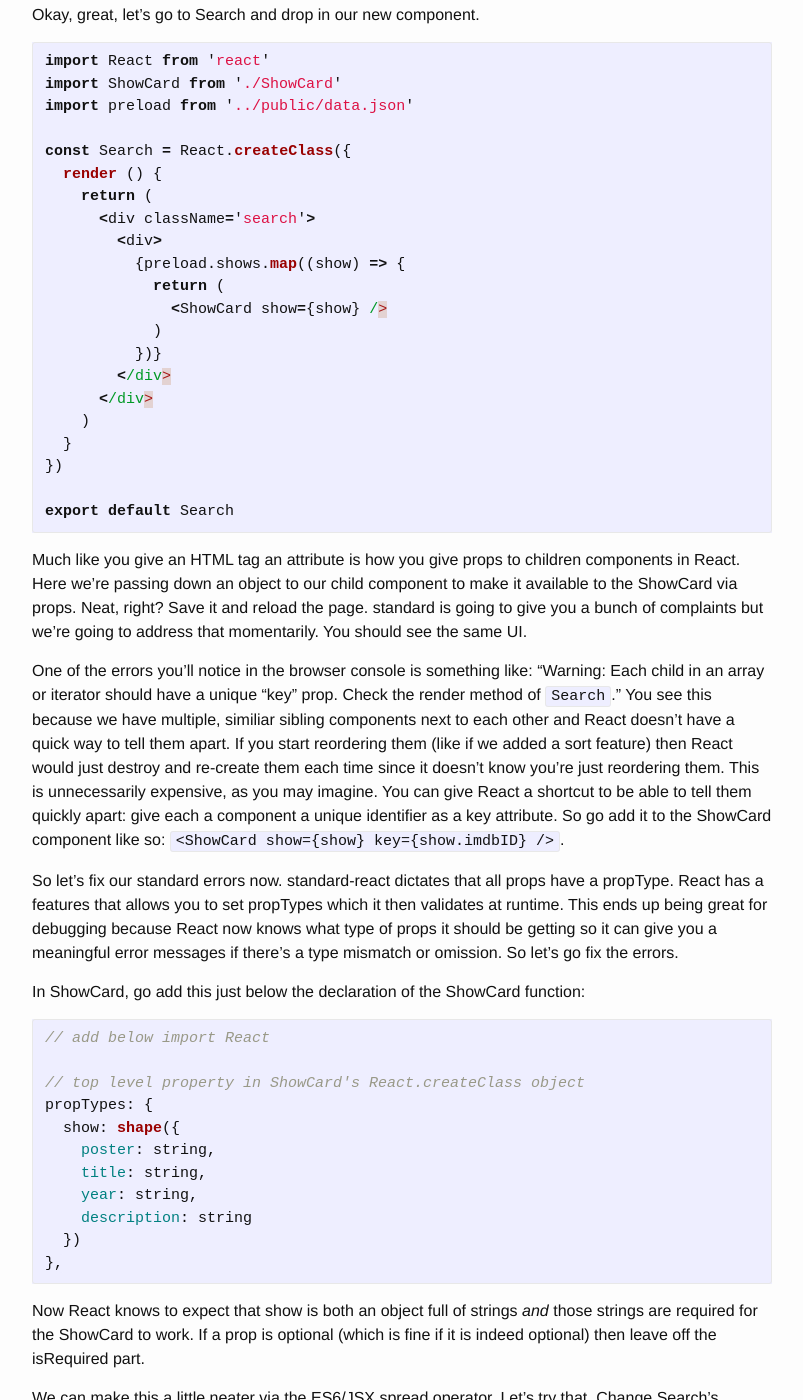
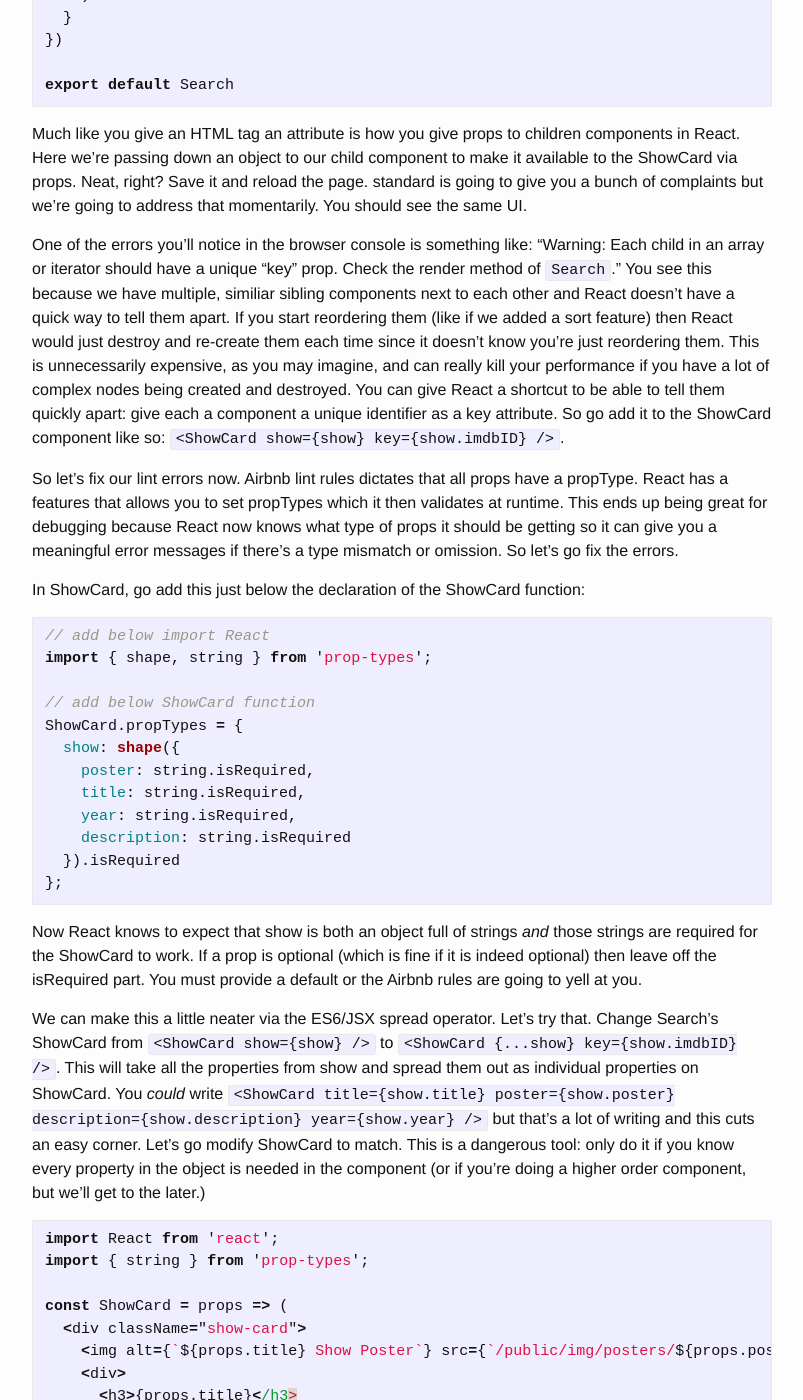
Before and after one commit to btholt/complete-intro-to-react, a Jekyll site: the page built from _posts/2016-01-09-react-props.markdown, in a window 1280 px wide and 1400 px high, scrolled down 3341 px. Shown: the whole window, without its empty margins (238-1041 px from the left). Built offline with Jekyll 4.4.1, drawn with Linux system fonts in a browser that asks for light colours; our own code applies the rules of GitHub Pages for plain Markdown files; some of the changed text lies outside the part shown.

````diff
--- a/_posts/2016-01-09-react-props.markdown
+++ b/_posts/2016-01-09-react-props.markdown
@@ -2,33 +2,24 @@
 title: "React: Props"
 ---
 
-Let's start making our search page. We're going to start with some dummy data and work our way from there. Again, follow the same HTML structure and CSS naming as me and you'll get all the styling for free. Feel free to take a glance at public/data.json to see what's there. As you may have guessed, it's a bunch of Netflix shows. This whole workshop is actually just an elaborate advertisement for Netflix (just kidding; I promise.)
+Let's start making our search page. We're going to start with some dummy data and work our way from there. Again, follow the same HTML structure and CSS naming as me and you'll get all the styling for free. Feel free to take a glance at ./data.json to see what's there. As you may have guessed, it's a bunch of Netflix shows. This whole workshop is actually just an elaborate advertisement for Netflix (just kidding; I promise.)
 
-Webpack allows you to require in json files just like you would another JavaScript file so we'll take advantage of that when we start coding our new search page. However we do have add another loader to do that. Add the following object to your `loaders` array in your webpack.config.js.
+Webpack allows you to require in json files just like you would another JavaScript file so we'll take advantage of that when we start coding our new search page.
 
-```javascript
-  {
-    test: /\.json$/,
-    loader: 'json-loader'
-  }
-```
+Previously Webpack required a JSON loader to load JSON files but now Webpack 2 allows it by default.
 
 ```javascript
 // in replace Search.js
-import React from 'react'
-import preload from '../public/data.json'
+import React from 'react';
+import preload from '../data.json';
 
-const Search = React.createClass({
-  render () {
-    return (
-      <div className='search'>
-        <pre>`{JSON.stringify(preload, null, 4)}`</pre>
-      </div>
-    )
-  }
-})
+const Search = () => (
+  <div className="search">
+    <pre>{JSON.stringify(preload, null, 4)}</pre>
+  </div>
+);
 
-export default Search
+export default Search;
 ```
 
 You should see it say dump a lot of JSON to the page at the top of the page. When you use curly braces in JSX, you're telling JSX you want it run a JavaScript expression and then display whatever it returns. If you take away those curly braces (try it) you'll see it literally displays "JSON.stringify(preload, null, 4)" as a string. So that's a neat tool to have; let's take it a step further and display all of the titles as their own components.
@@ -49,61 +40,51 @@ As you may remember, JSX is transpiling your JSX-HTML to function calls. As such
 You should now see all of the titles in a nice scrollable list. This is the ng-repeat/#each of React: plain ol' JavaScript map. If you are not familiar with map, [read this][map]. This is one of the reasons I _love_ React: for the most part best practices of React are just JavaScript best practices. There's very little DSL to learn. Cool! Let's flesh out how our search results are going to look.
 
 ```javascript
-import React from 'react'
-import preload from '../public/data.json'
+import React from 'react';
+import preload from '../data.json';
 
-const Search = React.createClass({
-  render () {
-    return (
-      <div className='search'>
-        <div>
-          {preload.shows.map((show) => {
-            return (
-              <div className='show-card'>
-                <img src={`/public/img/posters/${show.poster}`} />
-                <div>
-                  <h3>{show.title}</h3>
-                  <h4>({show.year})</h4>
-                  <p>{show.description}</p>
-                </div>
-              </div>
-            )
-          })}
+const Search = () => (
+  <div className="search">
+    <div>
+      {preload.shows.map(show => (
+        <div className="show-card">
+          <img alt={`${show.title} Show Poster`} src={`/public/img/posters/${show.poster}`} />
+          <div>
+            <h3>{show.title}</h3>
+            <h4>({show.year})</h4>
+            <p>{show.description}</p>
+          </div>
         </div>
-      </div>
-    )
-  }
-})
+      ))}
+    </div>
+  </div>
+);
 
-export default Search
+export default Search;
 ```
 
 Try saving and re-rendering. You should see some nice cards for the shows. Notice that we can use those fancy curly braces to insert JavaScript expressions into HTML attribute too. Neat.
 
-However we can reorganize this a bit better: the ShowCard component can be broken out into its own component. Let's do that. Make a file called ShowCard.js and put this in there:
+However we can reorganize this a bit better: the ShowCard component can be broken out into its own component. Let's do that. Make a file called ShowCard.jsx and put this in there:
 
 ```javascript
-import React from 'react'
+import React from 'react';
 
-const ShowCard = React.createClass({
-  render () {
-    return (
-      <div className='show-card'>
-        <img src={`/public/img/posters/${this.props.show.poster}`} />
-        <div>
-          <h3>{this.props.show.title}</h3>
-          <h4>({this.props.show.year})</h4>
-          <p>{this.props.show.description}</p>
-        </div>
-      </div>
-    )
-  }
-})
+const ShowCard = props => (
+  <div className="show-card">
+    <img alt={`${props.show.title} Show Poster`} src={`/public/img/posters/${props.show.poster}`} />
+    <div>
+      <h3>{props.show.title}</h3>
+      <h4>({props.show.year})</h4>
+      <p>{props.show.description}</p>
+    </div>
+  </div>
+);
 
-export default ShowCard
+export default ShowCard;
 ```
 
-Notice we're using this strange props object that's coming from `this` context. This is what we are going to be receiving from our parents. In this case, an individual ShowCard needs to receive all the necessary data from its parent to be able to display it.
+Notice we're using the props object like we did for title and color before in MyTitle. This is what we are going to be receiving from our parents. In this case, an individual ShowCard needs to receive all the necessary data from its parent to be able to display it.
 
 This is a good time to discuss the philosophy that's sort of tough to get used to with React coding. We typically think of user interfaces as entities that change over a span of actions and events. Think of a jQuery UI you have made. Imagine making a drop down. You would have to write the code for a user clicking it to opening the drop down to the user clicking an item in the drop down. It's a progression of time, events, and interactions. Imagine if there was a bug with that final interaction. You now have to work out in your head the sequence of events to get it to that same state that the bug occurs in to able to fix it. This is second nature to many of us since we have done it so many times.
 
@@ -141,59 +122,57 @@ export default Search
 
 Much like you give an HTML tag an attribute is how you give props to children components in React. Here we're passing down an object to our child component to make it available to the ShowCard via props. Neat, right? Save it and reload the page. standard is going to give you a bunch of complaints but we're going to address that momentarily. You should see the same UI.
 
-One of the errors you'll notice in the browser console is something like: "Warning: Each child in an array or iterator should have a unique "key" prop. Check the render method of `Search`." You see this because we have multiple, similiar sibling components next to each other and React doesn't have a quick way to tell them apart. If you start reordering them (like if we added a sort feature) then React would just destroy and re-create them each time since it doesn't know you're just reordering them. This is unnecessarily expensive, as you may imagine. You can give React a shortcut to be able to tell them quickly apart: give each a component a unique identifier as a key attribute. So go add it to the ShowCard component like so: `<ShowCard show={show} key={show.imdbID} />`.
+One of the errors you'll notice in the browser console is something like: "Warning: Each child in an array or iterator should have a unique "key" prop. Check the render method of `Search`." You see this because we have multiple, similiar sibling components next to each other and React doesn't have a quick way to tell them apart. If you start reordering them (like if we added a sort feature) then React would just destroy and re-create them each time since it doesn't know you're just reordering them. This is unnecessarily expensive, as you may imagine, and can really kill your performance if you have a lot of complex nodes being created and destroyed. You can give React a shortcut to be able to tell them quickly apart: give each a component a unique identifier as a key attribute. So go add it to the ShowCard component like so: `<ShowCard show={show} key={show.imdbID} />`.
 
-So let's fix our standard errors now. standard-react dictates that all props have a propType. React has a features that allows you to set propTypes which it then validates at runtime. This ends up being great for debugging because React now knows what type of props it should be getting so it can give you a meaningful error messages if there's a type mismatch or omission. So let's go fix the errors.
+So let's fix our lint errors now. Airbnb lint rules dictates that all props have a propType. React has a features that allows you to set propTypes which it then validates at runtime. This ends up being great for debugging because React now knows what type of props it should be getting so it can give you a meaningful error messages if there's a type mismatch or omission. So let's go fix the errors.
 
 In ShowCard, go add this just below the declaration of the ShowCard function:
 
 ```javascript
 // add below import React
+import { shape, string } from 'prop-types';
 
-// top level property in ShowCard's React.createClass object
-propTypes: {
+// add below ShowCard function
+ShowCard.propTypes = {
   show: shape({
-    poster: string,
-    title: string,
-    year: string,
-    description: string
-  })
-},
-```
-
-Now React knows to expect that show is both an object full of strings _and_ those strings are required for the ShowCard to work. If a prop is optional (which is fine if it is indeed optional) then leave off the isRequired part.
-
-We can make this a little neater via the ES6/JSX spread operator. Let's try that. Change Search's ShowCard from `<ShowCard show={show} />` to `<ShowCard {...show} key={show.imdbID} />`. This will take all the properties from show and spread them out as individual properties on ShowCard. You _could_ write `<ShowCard title={show.title} poster={show.poster} description={show.description} year={show.year} />` but that's a lot of writing and this cuts an easy corner. Let's go modify ShowCard to match.
-
-```javascript
-import React from 'react'
-const {string} = React.PropTypes
-
-const ShowCard = React.createClass({
-  propTypes: {
     poster: string.isRequired,
     title: string.isRequired,
     year: string.isRequired,
     description: string.isRequired
-  },
-  render () {
-    return (
-      <div className='show-card'>
-        <img src={`/public/img/posters/${this.props.poster}`} />
-        <div>
-          <h3>{this.props.title}</h3>
-          <h4>({this.props.year})</h4>
-          <p>{this.props.description}</p>
-        </div>
-      </div>
-    )
-  }
-})
-
-export default ShowCard
+  }).isRequired
+};
 ```
 
-We've now made our code a bit cleaner since we don't have to props.show... ad nauseam. I should mention that if you go down the path of [Flow][flow] or TypeScript[ts] you don't really need propTypes as much since the static checkers accomplish that and more for you.
+Now React knows to expect that show is both an object full of strings _and_ those strings are required for the ShowCard to work. If a prop is optional (which is fine if it is indeed optional) then leave off the isRequired part. You must provide a default or the Airbnb rules are going to yell at you.
+
+We can make this a little neater via the ES6/JSX spread operator. Let's try that. Change Search's ShowCard from `<ShowCard show={show} />` to `<ShowCard {...show} key={show.imdbID} />`. This will take all the properties from show and spread them out as individual properties on ShowCard. You _could_ write `<ShowCard title={show.title} poster={show.poster} description={show.description} year={show.year} />` but that's a lot of writing and this cuts an easy corner. Let's go modify ShowCard to match. This is a dangerous tool: only do it if you know every property in the object is needed in the component (or if you're doing a higher order component, but we'll get to the later.)
+
+```javascript
+import React from 'react';
+import { string } from 'prop-types';
+
+const ShowCard = props => (
+  <div className="show-card">
+    <img alt={`${props.title} Show Poster`} src={`/public/img/posters/${props.poster}`} />
+    <div>
+      <h3>{props.title}</h3>
+      <h4>({props.year})</h4>
+      <p>{props.description}</p>
+    </div>
+  </div>
+);
+
+ShowCard.propTypes = {
+  poster: string.isRequired,
+  title: string.isRequired,
+  year: string.isRequired,
+  description: string.isRequired
+};
+
+export default ShowCard;
+```
+
+We've now made our code a bit cleaner since we don't have to props.show... ad nauseam. From here we're going to move beyond prop types: we're going to incorporate Flow types. Prop types were deprecated as being part of the main package as of 15.5 since it's extra weight if you don't need them. If you're using types (like Flow or TypeScript) then they're redundant. Let's keep going.
 
 [map]: https://www.discovermeteor.com/blog/understanding-javascript-map/
 [flow]: https://flowtype.org
````
Also changed, not shown: _posts/2016-01-08-react-router.markdown (+48 -68 lines), _posts/2016-01-09-styled-components.markdown (added, +56 -0 lines), _posts/2016-01-10-react-state.markdown (+70 -33 lines), _posts/2016-01-11-react-testing.markdown (+46 -30 lines).
